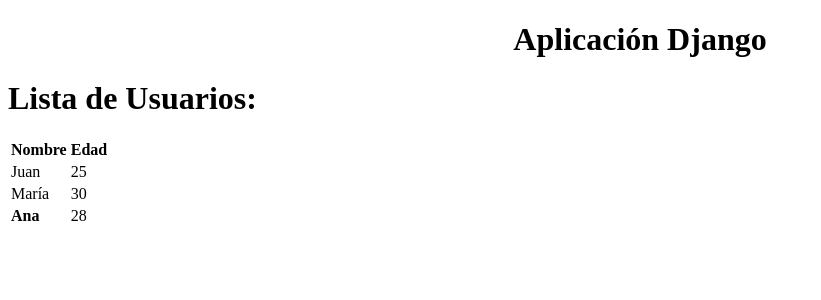
After one commit to OsvalDev91/Guias-de-Python, a Django app: page /lista-usuarios/ in a window 1280 px wide. The commit adds this page. Shown: the top 300 px of the page, without its empty margins (0-821 px from the left). Run offline with Django 4.2, Linux system fonts and the light colour scheme.

Commit message:
commit 01 lista usuarios

```diff
--- a/practica 05/ejercicio01/PersonaProject/PersonaProject/templates/base.html
+++ b/practica 05/ejercicio01/PersonaProject/PersonaProject/templates/base.html
@@ -5,8 +5,7 @@
 </head>
 
 <body>
-    <h1>Aplicación Django</h1>
-    <h2>Detalle Persona</h2>
+    <center><h1>Aplicación Django</h1></center>
     {% block content %}
     {% endblock %}
 </body>
--- /dev/null
+++ b/practica 05/ejercicio01/PersonaProject/PersonaProject/templates/lista-usuarios.html
@@ -0,0 +1,23 @@
+{% extends 'base.html' %}
+
+{% block title %}Lista de Usuarios{% endblock %}
+
+{% block content %}
+<h1>Lista de Usuarios:</h1>
+<table>
+    <thead>
+        <tr>
+            <th>Nombre</th>
+            <th>Edad</th>
+        </tr>
+    </thead>
+    <tbody>
+        {% for usuario in usuarios %}
+        <tr>
+            <td>{% if usuario.nombre|lower|slice:"0:1" == "a" %}<strong>{{ usuario.nombre }}</strong>{% else %}{{usuario.nombre }}{% endif %}</td>
+            <td>{{ usuario.edad }}</td>
+        </tr>
+        {% endfor %}
+    </tbody>
+</table>
+{% endblock %}
--- a/practica 05/ejercicio01/PersonaProject/PersonaProject/urls.py
+++ b/practica 05/ejercicio01/PersonaProject/PersonaProject/urls.py
@@ -23,6 +23,7 @@ urlpatterns = [
     path('admin/', admin.site.urls),
     path('persona/<str:nombre>/<int:edad>/', views.persona_detalle, name='persona_detail'),
     path('math/', views.math, name='math'),
-    path('', views.home, name='home'),
+    path('titulares', views.home, name='home'),
     path('resultados/', views.resultados, name='resultados'),
+    path('lista-usuarios/', views.lista_usuarios, name='lista_usuarios'),
 ]
--- a/practica 05/ejercicio01/PersonaProject/PersonaProject/views.py
+++ b/practica 05/ejercicio01/PersonaProject/PersonaProject/views.py
@@ -88,3 +88,18 @@ def resultados(request):
     }
 
     return render(request, 'resultados.html', context)
+
+# Ejercicio lista de usuarios
+from django.shortcuts import render
+
+usuarios = [
+    {'nombre': 'Juan', 'edad': 25},
+    {'nombre': 'María', 'edad': 30},
+    {'nombre': 'Ana', 'edad': 28},
+]
+
+def lista_usuarios(request):
+    context = {
+        'usuarios': usuarios,
+    }
+    return render(request, 'lista-usuarios.html', context)
```
